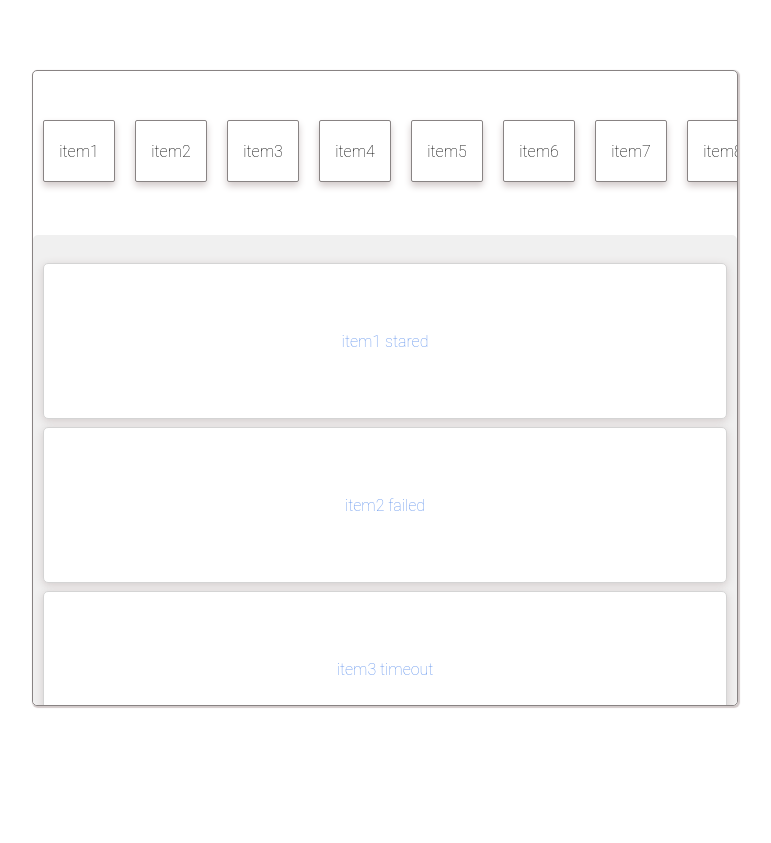
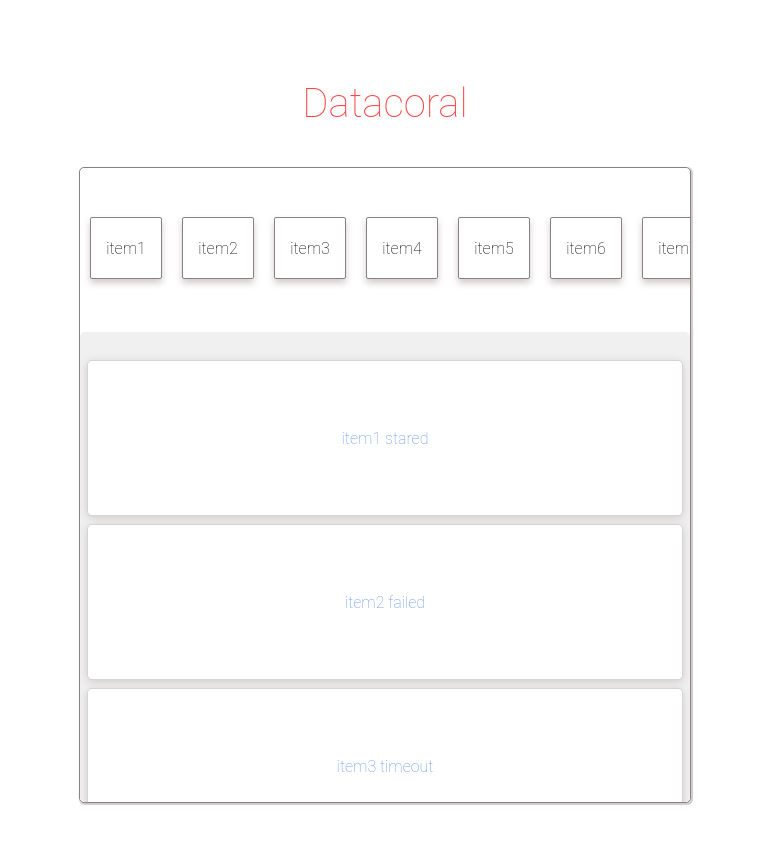
Before and after one commit to jakejooyoung/crl-scroller, a React app: page / in a window 1280 px wide. Shown: the whole page, without its empty margins (255-1026 px from the left). Before the commit the page ends 800 px from the top, so only its background shows below. Built offline with nearby package versions, Linux system fonts and the light colour scheme.

Commit message:
Add coral-pink variable

```diff
--- a/src/components/App.jsx
+++ b/src/components/App.jsx
@@ -34,6 +34,7 @@ export default class App extends React.Component {
 		const thumbnailsView=(
 			<SideScroller
 				data={this.state.items}
+				selectedKey={this.state.selected}
 				onSelect={(itemKey, e)=>this.updateSelection(itemKey, e)}>
 			</SideScroller>
 		)
@@ -46,6 +47,9 @@ export default class App extends React.Component {
 		// var obj = objArray.find(function (obj) { return obj.id === 3; });
 		return (
 			<div>
+				<div className="datacoral-title">
+					Datacoral
+				</div>
 				<div className="datacoral-interface">
 					{thumbnailsView}
 					{detailsView}
--- a/src/css/app.scss
+++ b/src/css/app.scss
@@ -3,6 +3,7 @@
 	--link-color: #0079ff;
 	--success-color:#25ff3a;
   --border-color:#888383;
+  --coral-pink:#ff7070;
 }
 body{
 	//required for react-motion-drawer
@@ -55,10 +56,17 @@ body{
 	}
 
 }
+.datacoral-title {
+	text-align: center;
+	font-size: 40px;
+	margin-top:80px;
+	color:#fb4648;
+}
 .datacoral-interface{
+	max-width: 610px;
 	width:55%;
 	display:block;
-	margin: 70px auto;
+	margin: 40px auto;
 	border-radius: 5px;
 	border:1px solid var(--border-color);
 	box-shadow: 1px 1px 1px 1px #d2caca;
@@ -112,7 +120,7 @@ body{
 		    }
 		    &.selected{
 		    	.thumbnail{
-		    		background-color:#ff7070;
+		    		background-color:var(--coral-pink);
 		    		color:white;
 		    		width: 75px;
 				    height: 65px;
@@ -156,7 +164,7 @@ body{
 }
 ::-webkit-scrollbar-thumb {
 	border: 1px solid grey;
-	background: #ff7070;
+	background: var(--coral-pink);
 	height: 5px;
 }
 
```
Also changed, not shown: 1 other file (tests, documents, lock files or other folders).
